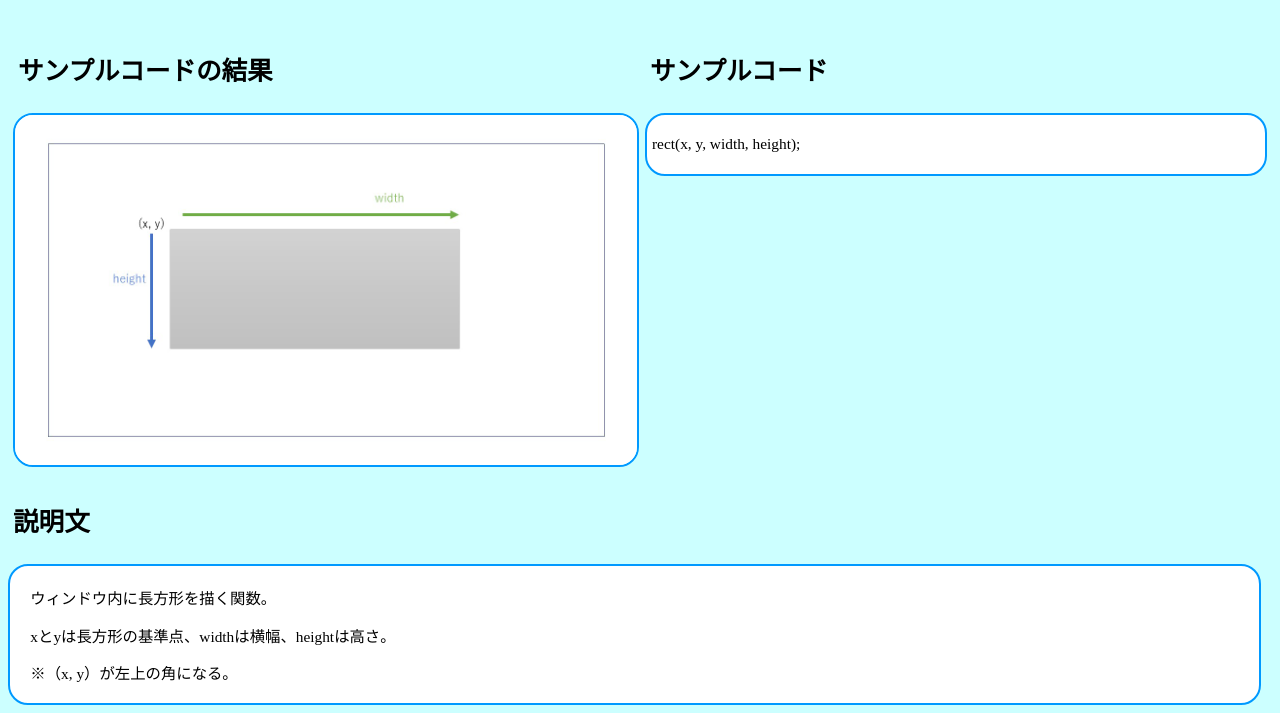
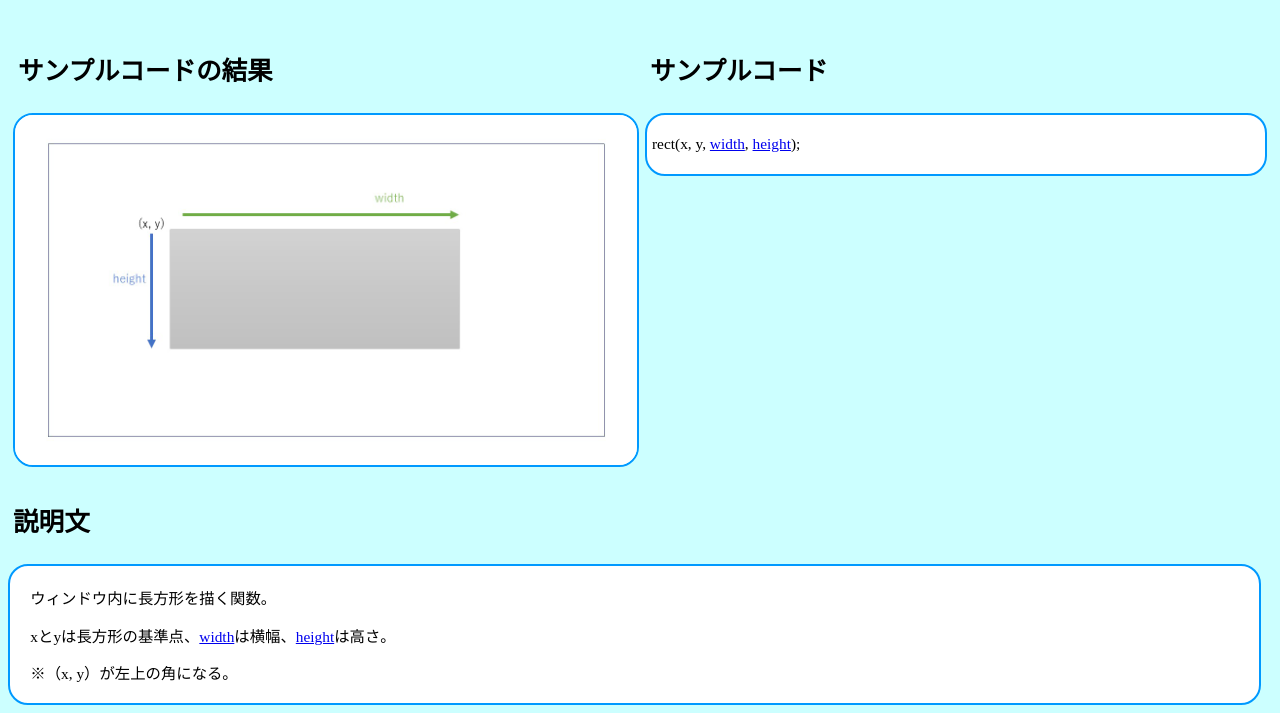
Before and after one commit to o-saringu/rect, a plain HTML site: page index.html in a window 1280 px wide. Shown: the part 221-934 px from the top of the page. Drawn offline with Linux system fonts and the light colour scheme.

Commit message:
Update index.html

```diff
--- a/index.html
+++ b/index.html
@@ -29,7 +29,7 @@
 	<div class="yoko1">
 	<div class="komidasi2"><p>サンプルコード</div>
 	<div class="code">
-	<p>rect(x, y, width, height);
+	<p>rect(x, y, <a href="https://o-saringu.github.io/4-3/"target="_blank" rel="noopener noreferrer" >width</a>, <a href="https://o-saringu.github.io/4-3/"target="_blank" rel="noopener noreferrer" >height</a>);
 	</div>
 	</div>
 </div>
@@ -37,7 +37,7 @@
 <div class="komidasi3"><p>説明文</div>
 <div class="ep">
 	<p>　ウィンドウ内に長方形を描く関数。
-	<p>　xとyは長方形の基準点、widthは横幅、heightは高さ。
+	<p>　xとyは長方形の基準点、<a href="https://o-saringu.github.io/4-3/"target="_blank" rel="noopener noreferrer" >width</a>は横幅、<a href="https://o-saringu.github.io/4-3/"target="_blank" rel="noopener noreferrer" >height</a>は高さ。
 	<p>　※（x, y）が左上の角になる。
 </div>
 </body>
```
